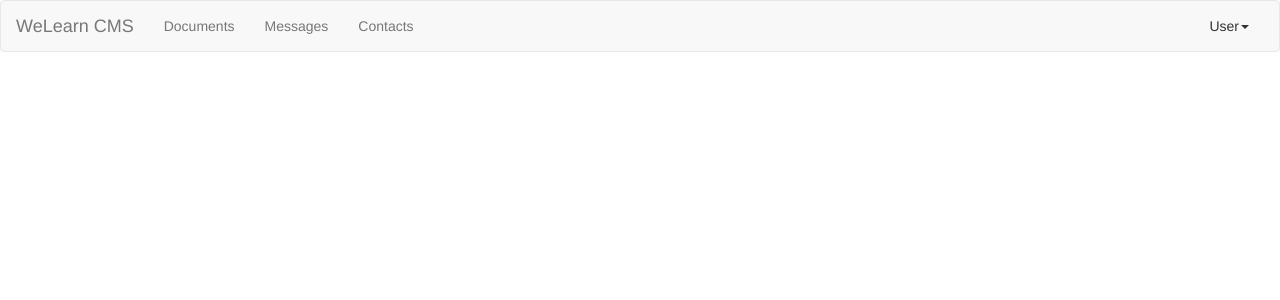
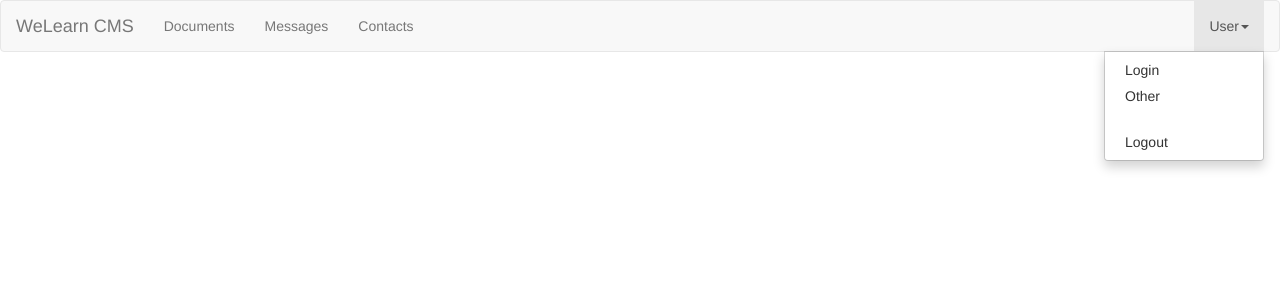
Before and after one commit to Swilsonlds/cms, an Angular app: page / in a window 1280 px wide. Both pictures are taken after a click on the button "User". Shown: the top 300 px of the page. Built offline with nearby package versions, Linux system fonts and the light colour scheme.

Commit message:
Week 4 done

```diff
--- a/src/app/app.component.ts
+++ b/src/app/app.component.ts
@@ -1,4 +1,5 @@
 import { Component } from '@angular/core';
+import { CommonModule } from '@angular/common';
 
 @Component({
   selector: 'cms-root',
--- a/src/app/app.module.ts
+++ b/src/app/app.module.ts
@@ -1,4 +1,5 @@
 import { NgModule } from '@angular/core';
+import { CommonModule } from '@angular/common';
 import { BrowserModule } from '@angular/platform-browser';
 
 import { AppComponent } from './app.component';
@@ -15,6 +16,8 @@ import { MessagesComponent } from './messages/messages.component';
 import { MessageItemComponent } from './messages/message-item/message-item.component';
 import { MessageEditComponent } from './messages/message-edit/message-edit.component';
 import { MessageListComponent } from './messages/message-list/message-list.component';
+import { DropdownDirective } from './shared/dropdown.directive';
+
 
 @NgModule({
   declarations: [
@@ -31,7 +34,8 @@ import { MessageListComponent } from './messages/message-list/message-list.compo
     MessagesComponent,
     MessageItemComponent,
     MessageEditComponent,
-    MessageListComponent
+    MessageListComponent,
+    DropdownDirective
   ],
   imports: [
     BrowserModule
--- a/src/app/documents/document-detail/document-detail.component.css
+++ b/src/app/documents/document-detail/document-detail.component.css
@@ -13,3 +13,7 @@
     margin-left:1rem;
     margin-right:1rem;
 }
+
+.btn{
+    margin:3px;
+}
--- a/src/app/documents/document-detail/document-detail.component.html
+++ b/src/app/documents/document-detail/document-detail.component.html
@@ -12,12 +12,12 @@
     <div class="panel-body">
       <div class="pad-left-right">
         <div class="row">
-          <label>Description:</label>
+          <label>Description:&nbsp;</label>
           <span class="label-value">{{ document.description }}<!-- display document description here --></span>
         </div>
         <br>
         <div class="row">
-          <label>URL:</label>
+          <label>URL:&nbsp;</label>
           <span class="label-value">{{ document.url }}<!-- display document URL here --></span>
         </div>
       </div>
--- a/src/app/documents/document-list/document-list.component.html
+++ b/src/app/documents/document-list/document-list.component.html
@@ -7,9 +7,9 @@
     </div>
     <div class="panel-body">
       <div class="center-panel">
-        <cms-document-item *ngFor="document of documents"
-        [document]="document" (click)="onSelectedDocument(document)"></cms-document-item>
-      </div>
+        <div *ngFor="let document of documents" (click)="onSelectedDocument(document)">
+          <cms-document-item [document]="document"></cms-document-item>
+        </div>
     </div>
 
   </div>
--- a/src/app/documents/document-list/document-list.component.ts
+++ b/src/app/documents/document-list/document-list.component.ts
@@ -1,4 +1,5 @@
 import { Component, EventEmitter, Output} from '@angular/core';
+import { CommonModule } from '@angular/common';
 import { Document } from '../document.model';
 
 @Component({
--- a/src/app/header/header.component.html
+++ b/src/app/header/header.component.html
@@ -9,15 +9,20 @@
                 <li><a href="#" (click)="onSelected('messages')">Messages</a></li>
                 <li><a href="#" (click)="onSelected('contacts')">Contacts</a></li>
             </ul>
-            <ul class="nav navbar-nav navbar-right">
-                <li class="dropdown">
-                    <a href="#" class="dropdown-toggle" role="button">User<span class="caret"></span></a>
-                    <ul class="dropdown-menu">
-                        <li><a href="#">Save Data</a></li>
-                        <li><a href="#">Fetch Data</a></li>
-                    </ul>
-                </li>
-            </ul>
+            <div appDropdown>
+                <ul class="nav navbar-nav navbar-right" appDropdown>
+                    <li class="dropdown" appDropdown>
+                        <a href="#" class="dropdown-toggle" role="button">User<span class="caret" ></span></a>
+                        <ul class="dropdown-menu">
+                            <li><a href="#">Login</a></li>
+                            <li><a href="#">Other</a></li>
+                            <br>
+                            <li><a href="#">Logout</a></li>
+
+                        </ul>
+                    </li>
+                </ul>
+            </div>
         </div>
     </div>
 </nav>
--- /dev/null
+++ b/src/app/shared/dropdown.directive.ts
@@ -0,0 +1,12 @@
+import { Directive, HostListener, HostBinding } from "@angular/core";
+
+@Directive({
+    selector: '[appDropdown]'
+})
+export class DropdownDirective {
+    @HostBinding('class.open') isOpen = false;
+
+ @HostListener('click') toggleOpen() {
+    this.isOpen = !this.isOpen;
+ }
+}
--- /dev/null
+++ b/src/app/shared/ingredient.model.ts
@@ -0,0 +1,3 @@
+export class Ingredient {
+  constructor(public name: string, public amount: number) {}
+}
```
